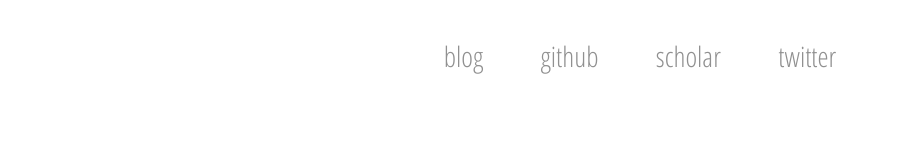
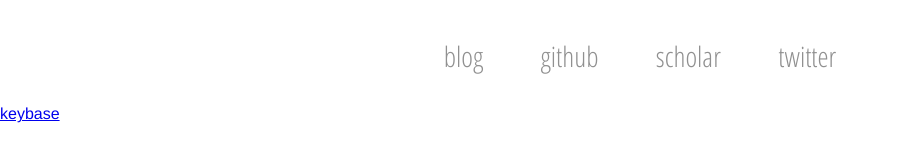
Before and after one commit to audy/audy.github.io, a Jekyll site: the page built from index.html, in a window 1280 px wide. Shown: the part 330-492 px from the top of the page, without its empty margins (0-898 px from the left). Built offline with Jekyll 4.4.1, drawn with Linux system fonts in a browser that asks for light colours; nearby versions of some CDN libraries.

Commit message:
adds keybase

```diff
--- a/index.html
+++ b/index.html
@@ -21,3 +21,7 @@ title: home
   </nav>
 
 </div>
+
+<div class="footer">
+  <a href="https://keybase.io/audy">keybase</a>
+</div>
```
